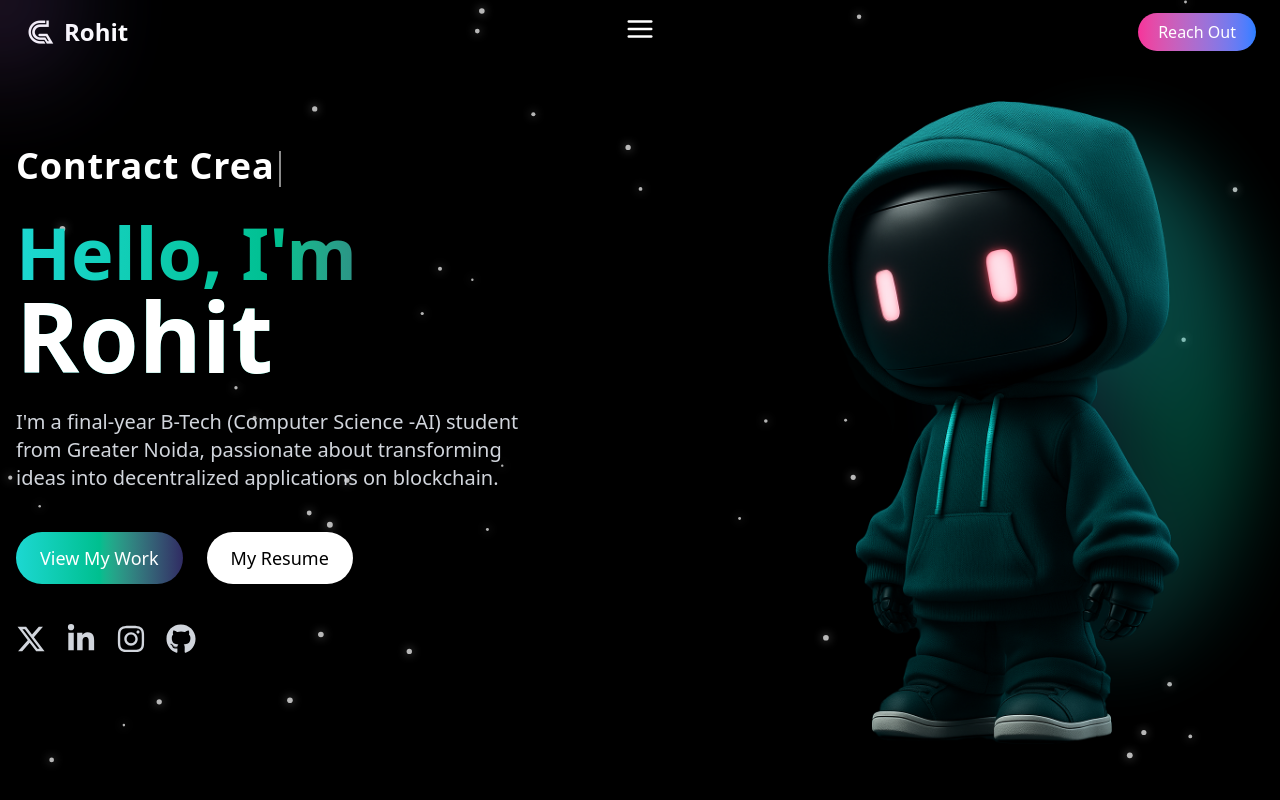
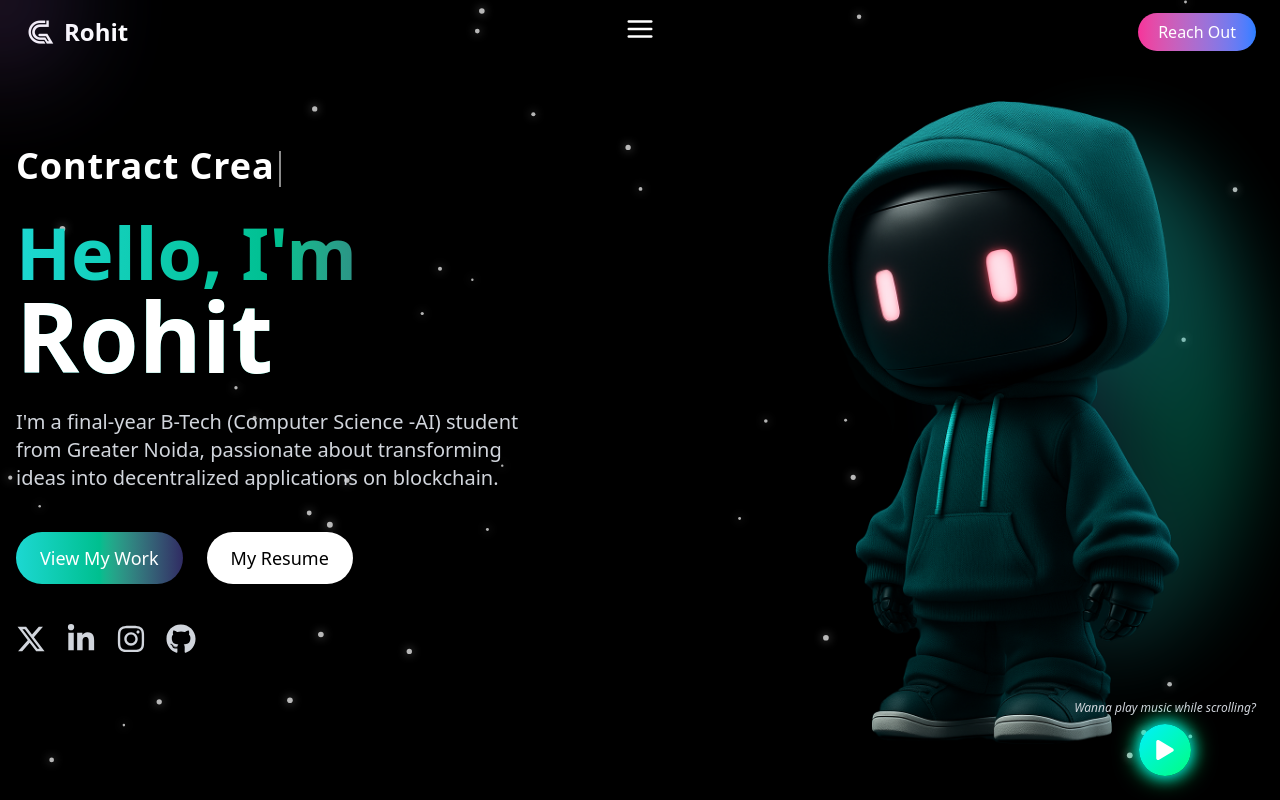
Before and after one commit to Rohit12ka/my-portfolio, a React (Vite) app: page / in a window 1280 px wide. Shown: the top 800 px of the page. Built offline with nearby package versions, Linux system fonts and the light colour scheme.

Commit message:
Add music player

```diff
--- a/src/App.jsx
+++ b/src/App.jsx
@@ -10,7 +10,7 @@ import Experience from "./sections/Experience";
 // import Testimonials from "./sections/Testimonials";
 import Contact from "./sections/Contact";
 import Footer from "./sections/Footer";
-// import MusicPlayer from "./components/MusicPlayer";
+import MusicPlayer from "./components/MusicPlayer";
 
 export default function App() {
   const [introDone] = useState(false);
@@ -19,7 +19,7 @@ export default function App() {
     <div className="relative animated-gradient text-white">
       <CustomCursor />
       <Navbar />
-      {/* <MusicPlayer /> */}
+      <MusicPlayer />
       {/* Intro always on top until it finishes */}
       {/* {!introDone && <IntroAnimation onFinish={() => setIntroDone(true)} />} */}
       {/* Homepage always present (masked reveal) */}
--- a/src/components/CustomCursor.jsx
+++ b/src/components/CustomCursor.jsx
@@ -2,11 +2,10 @@
 import { useEffect, useState } from "react";
 
 export default function CustomCursor() {
-  // Store mouse position (x, y) in local state
-  // By default, it starts at { x: 0, y: 0 }
+
   const [position, setPosition] = useState({ x: 0, y: 0 });
 
-  // useEffect runs once when component mounts
+
   useEffect(() => {
     // Function to update cursor position whenever mouse moves
     const moveHandler = (e) => {
--- a/src/components/MusicPlayer.jsx
+++ b/src/components/MusicPlayer.jsx
@@ -55,7 +55,7 @@ const MusicPlayer = () => {
   };
 
   // Play a specific track (called by click gestures)
-  const playTrack = (index) => {
+  const PlayTrack = (index) => {
     setCurrentTrackIndex(index);
     setIsPlaying(true);
     setInfoText("Double tap to change the music");
@@ -111,7 +111,6 @@ const MusicPlayer = () => {
 
     // Dev-time diagnostics (optional; remove in prod)
     const onError = () => {
-      // eslint-disable-next-line no-console
       console.warn("Audio error loading/playing:", audio.error);
     };
     audio.addEventListener("error", onError);
```
